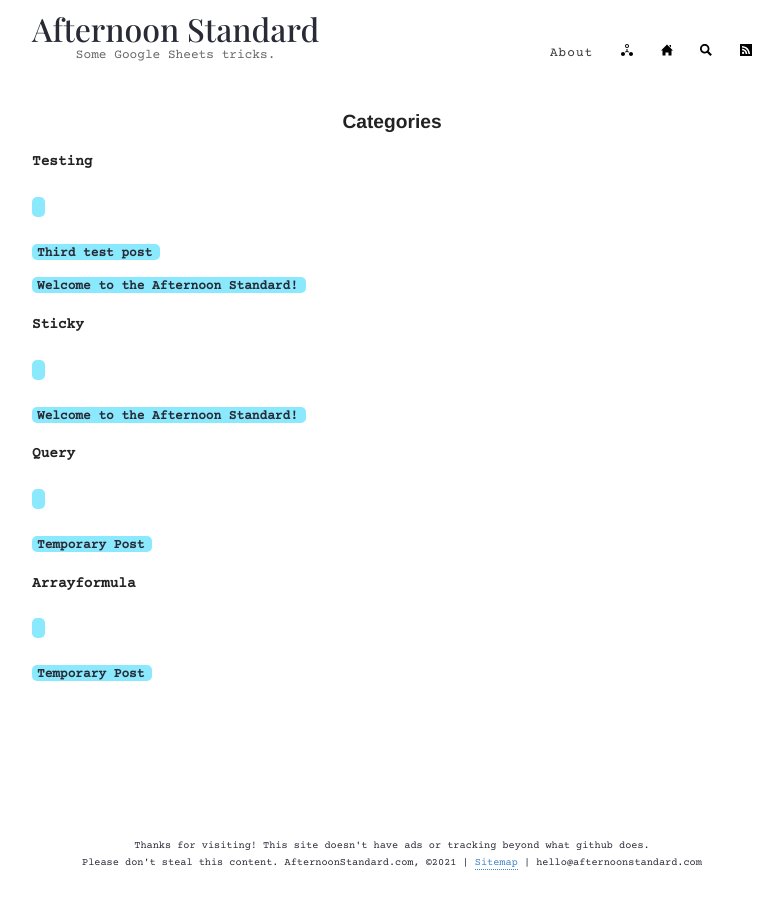
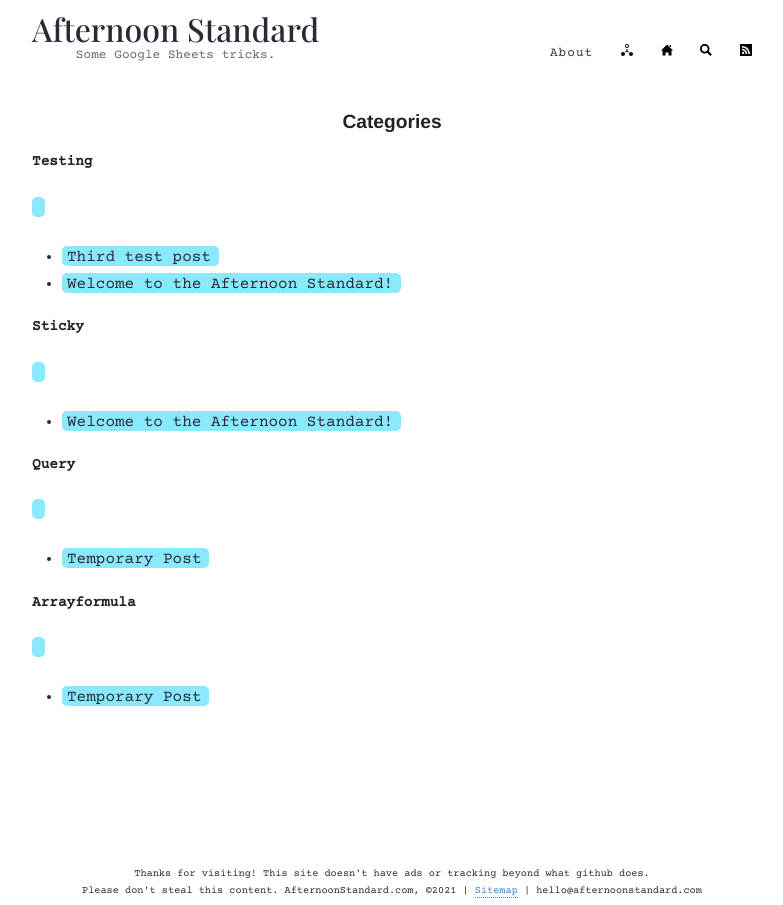
Before and after one commit to boringparty/hello-party.github.io, a Jekyll site: the page built from _pages/categories.md, in a window 1280 px wide. Shown: the whole page, without its empty margins (248-1031 px from the left). Built offline with Jekyll 4.4.1, drawn with Linux system fonts in a browser that asks for light colours.

Commit message:
Update categories.md

```diff
--- a/_pages/categories.md
+++ b/_pages/categories.md
@@ -12,11 +12,12 @@
 <p></p>
 <h3 class="category-head">{{ category_name }}</h3>
 <a name="{{ category_name | slugize }}"></a>
+   <ul>
 {% for post in site.categories[category_name] %}
 <article class="archive-item">
-<h4><a href="{{ site.baseurl }}{{ post.url }}">{% if post.title and post.title != "" %}{{post.title}}{%endif%}</a></h4>
+<li><a href="{{ site.baseurl }}{{ post.url }}">{% if post.title and post.title != "" %}{{post.title}}{%endif%}</a></li>
 </article>
 {% endfor %}
-  </div>
+   </ul></div>
 {% endfor %}
 </div>
```
